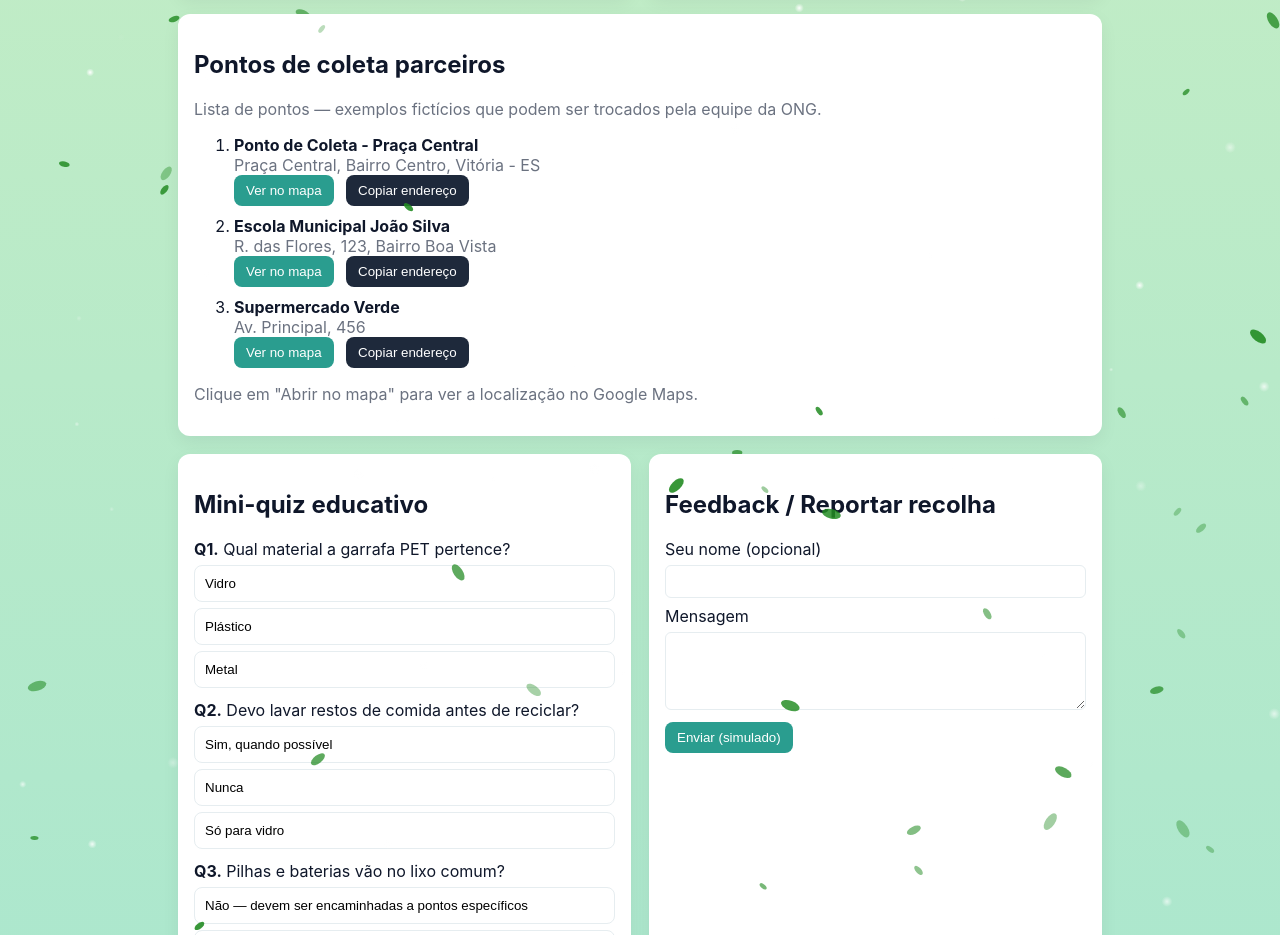
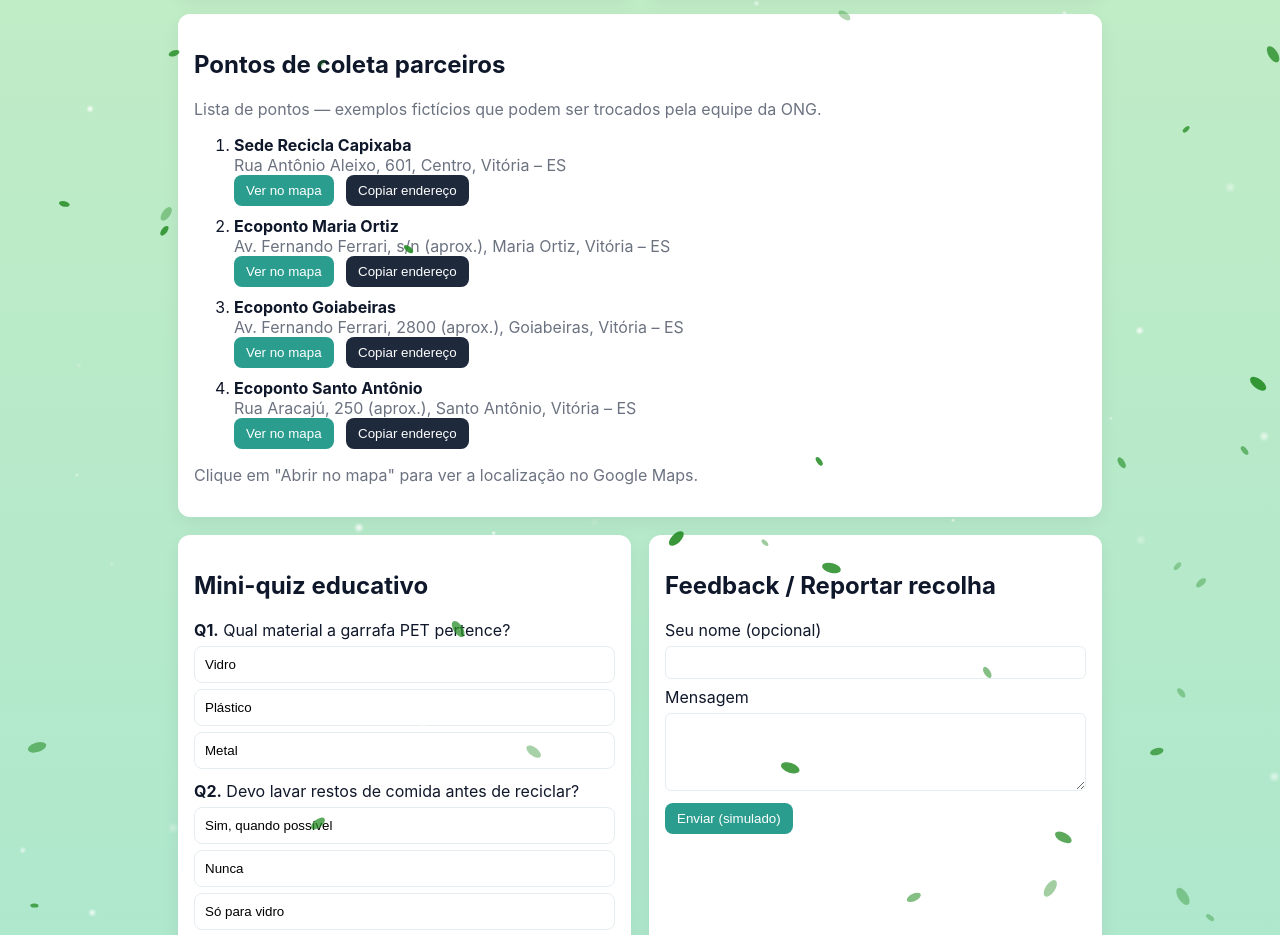
Before and after one commit to alecshenriqueoliveirasousa-design/Trabalhofaculdade, a plain HTML site: page index.html in a window 1280 px wide. Shown: the part 824-1759 px from the top of the page. Drawn offline with nearby package versions, Linux system fonts and the light colour scheme; animation ran at ten frames a second.

Commit message:
ajuste no site da faculdade

```diff
--- a/index.html
+++ b/index.html
@@ -218,10 +218,36 @@ body {
 <script>
 /* ========== CONFIG / PONTOS ========== */
 const collectionPoints = [
-  { name: "Ponto de Coleta - Praça Central", address: "Praça Central, Bairro Centro, Vitória - ES", lat: -20.3175, lng: -40.3370 },
-  { name: "Escola Municipal João Silva", address: "R. das Flores, 123, Bairro Boa Vista", lat: -20.3188, lng: -40.3305 },
-  { name: "Supermercado Verde", address: "Av. Principal, 456", lat: -20.3202, lng: -40.3351 },
+  {
+    name: "Sede Recicla Capixaba",
+    address: "Rua Antônio Aleixo, 601, Centro, Vitória – ES",
+    lat: -20.318195,
+    lng: -40.337628,
+    source: "Prefeitura Vitória – PEV mapa"
+  },
+  {
+    name: "Ecoponto Maria Ortiz",
+    address: "Av. Fernando Ferrari, s/n (aprox.), Maria Ortiz, Vitória – ES",
+    lat: -20.280260,
+    lng: -40.304420,
+    source: "Prefeitura Vitória – PEV mapa"
+  },
+  {
+    name: "Ecoponto Goiabeiras",
+    address: "Av. Fernando Ferrari, 2800 (aprox.), Goiabeiras, Vitória – ES",
+    lat: -20.270870,
+    lng: -40.302590,
+    source: "Prefeitura Vitória – PEV mapa"
+  },
+  {
+    name: "Ecoponto Santo Antônio",
+    address: "Rua Aracajú, 250 (aprox.), Santo Antônio, Vitória – ES",
+    lat: -20.307200,
+    lng: -40.342900,
+    source: "Prefeitura Vitória – PEV mapa"
+  }
 ];
+
 
 const list = document.getElementById("collectionList");
 collectionPoints.forEach((p, idx) => {
```
